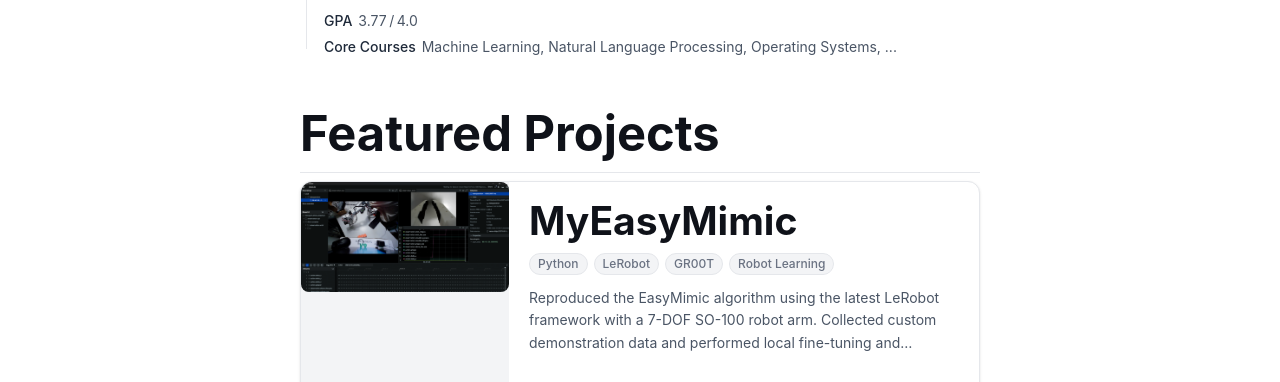
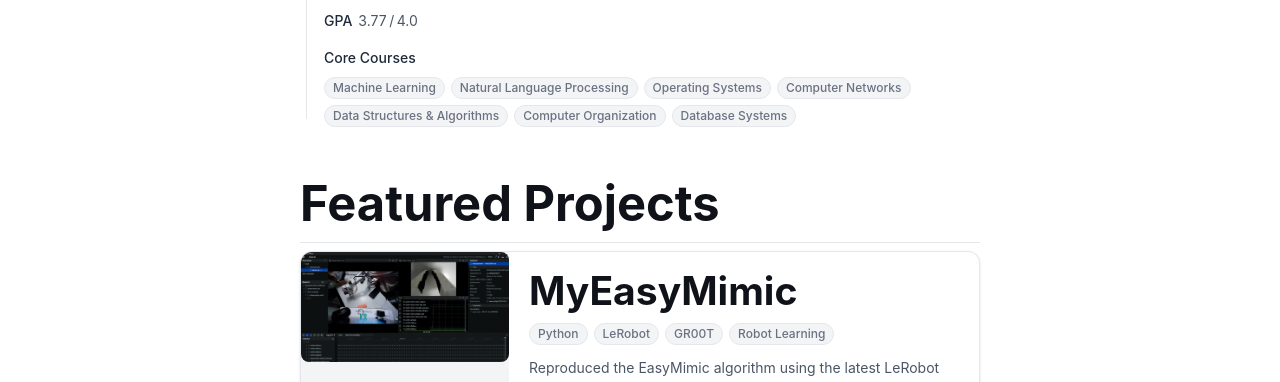
Before and after one commit to KKqdtjo/KKqdtjo.github.io, an Astro site: page / in a window 1280 px wide. Shown: the part 834-1216 px from the top of the page. Built offline with nearby package versions, Linux system fonts and the light colour scheme; Astro itself is replaced by a stand-in of ours.

Commit message:
修改课程板块

```diff
--- a/src/pages/index.astro
+++ b/src/pages/index.astro
@@ -136,16 +136,22 @@
 							B.S. in Computer Science
 						</p>
 
-						<!-- GPA + Courses row -->
-						<div class="flex flex-wrap gap-x-6 gap-y-1.5 text-sm">
+						<!-- GPA -->
+						<div class="text-sm mb-2">
 							<span class="inline-flex items-center gap-1.5 text-gray-600">
 								<span class="font-medium text-gray-800">GPA</span>
 								3.77&thinsp;/&thinsp;4.0
 							</span>
-							<span class="inline-flex items-start gap-1.5 text-gray-600">
-								<span class="font-medium text-gray-800 flex-shrink-0">Core Courses</span>
-								<span>Machine Learning, Natural Language Processing, Operating Systems, ...</span>
-							</span>
+						</div>
+
+						<!-- Core Courses -->
+						<div>
+							<span class="text-sm font-medium text-gray-800">Core Courses</span>
+							<div class="flex flex-wrap gap-1.5 mt-1">
+								{['Machine Learning', 'Natural Language Processing', 'Operating Systems', 'Computer Networks', 'Data Structures & Algorithms', 'Computer Organization', 'Database Systems'].map((course) => (
+									<span class="text-xs font-medium px-2 py-0.5 rounded-full bg-gray-100 text-gray-500 border border-gray-200">{course}</span>
+								))}
+							</div>
 						</div>
 					</div>
 				</div>
```
